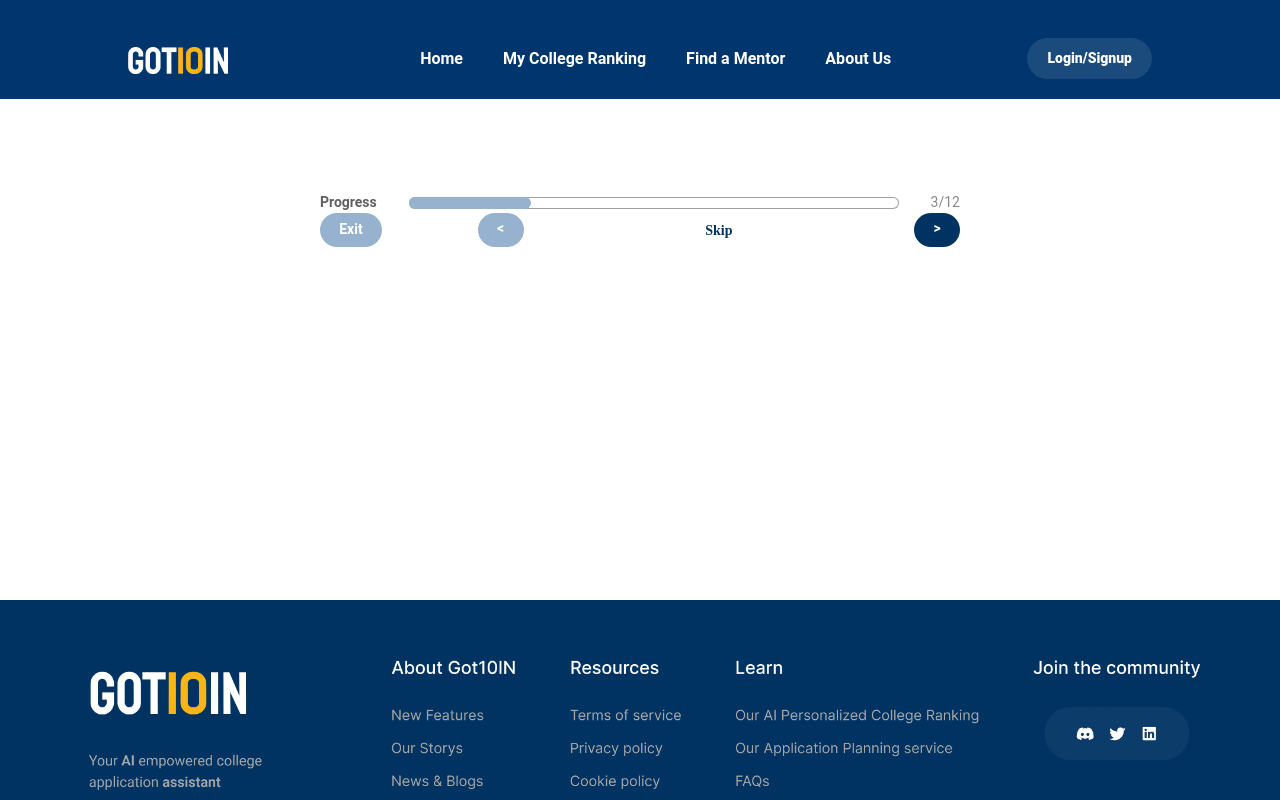
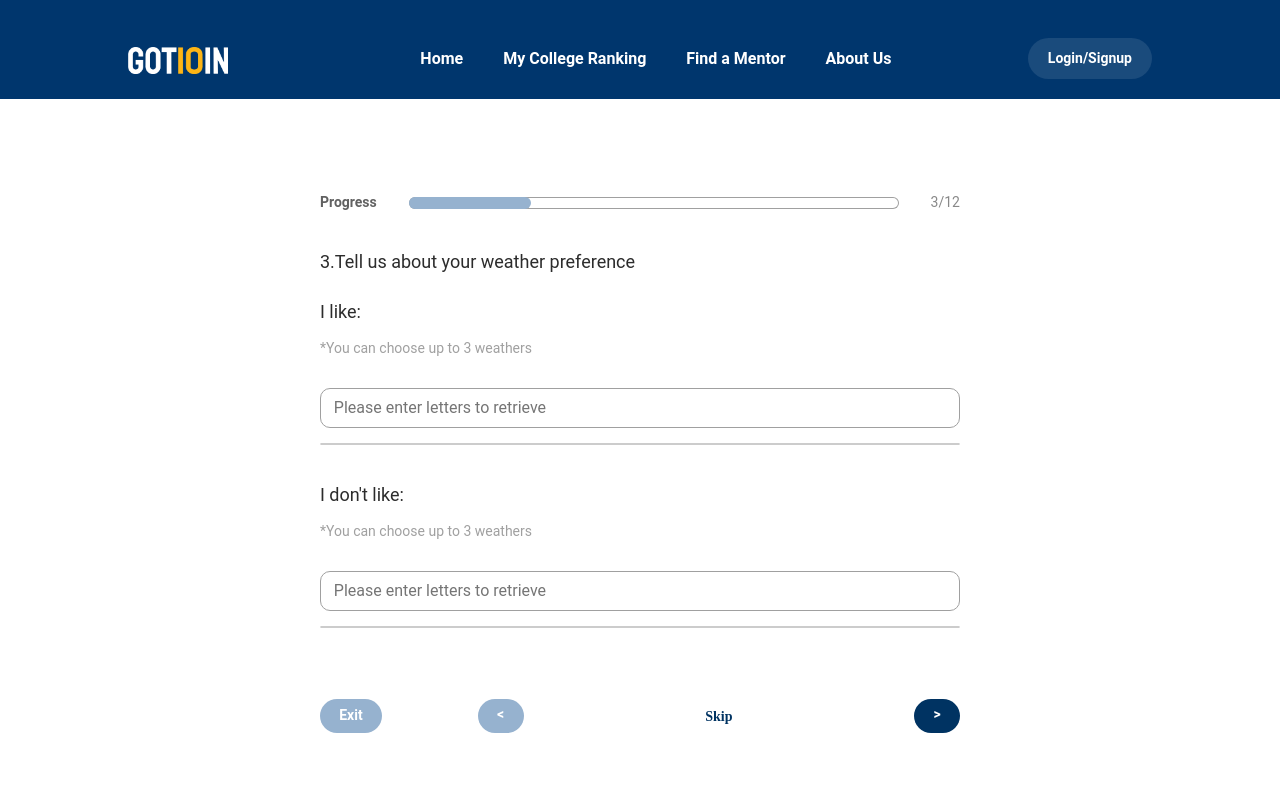
Before and after one commit to Got10IN/Got10IN, a React (Create React App) app: page /question3 in a window 1280 px wide. Shown: the top 800 px of the page. Built offline with nearby package versions, Linux system fonts and the light colour scheme.

Commit message:
Q1-Q4完成

```diff
--- a/src/components/header.css
+++ b/src/components/header.css
@@ -10,7 +10,7 @@
 .link1 {
   color: #FFFFFF;
   margin-left: 40px;
-  font-weight: bold;
+  font-weight: 600;
   text-decoration: none;
 }
 
@@ -25,7 +25,7 @@
 .custom-button {
     background-color: rgba(255, 255, 255, 0.1);
     font-size: 14px;
-    font-weight: 800;
+    font-weight: 600;
     color: white;
     border: none;
     border-radius: 999px;
--- a/src/components/questionnaire/Q3.js
+++ b/src/components/questionnaire/Q3.js
@@ -1,6 +1,53 @@
-import React from 'react';
+import React, { useState, useEffect } from 'react';
 import './Questionaire.css';
 import { Link } from 'react-router-dom';
+
+function FieldWithDropdown({ options, selectedOptions, onSelect }) {
+    const [field, setField] = useState('');
+    const [filteredOptions, setFilteredOptions] = useState([]);
+
+    useEffect(() => {
+        setField('');
+    }, [selectedOptions]);
+
+    const handleFieldChange = (e) => {
+        const inputValue = e.target.value;
+        setField(inputValue);
+
+        const filtered = options.filter(option =>
+            option.toLowerCase().includes(inputValue.toLowerCase())
+        );
+
+        setFilteredOptions(filtered);
+    };
+
+    const handleOptionClick = (option) => {
+        onSelect(option);
+    };
+
+    return (
+        <div>
+            <input
+                type="text"
+                className="Q-form-control"
+                placeholder="Please enter letters to retrieve"
+                value={field}
+                onChange={handleFieldChange}
+            />
+            <div className="dropdown">
+                {filteredOptions.map((option, index) => (
+                    <div
+                        key={index}
+                        className="dropdown-option"
+                        onClick={() => handleOptionClick(option)}
+                    >
+                        {option}
+                    </div>
+                ))}
+            </div>
+        </div>
+    );
+}
 
 function Q3() {
     const currentPage = 3;
@@ -11,10 +58,38 @@ function Q3() {
     const progressBarStyle = {
         width: `${progressPercentage}%`,
     };
+    const initialOptions = ["Sunny","Rainy","Stormy","Snowy","Icy","Foggy","Windy","Muggy","Dry","Tropical","Polar","Tornado-prone","Drought","Mild","Hailstorm","Psychology","Overcast","Blizzard","Heatwave","Tropical Cyclone","Dust Storm"];
+
+    const [selectedOptions1, setSelectedOptions1] = useState([]);
+    const [selectedOptions2, setSelectedOptions2] = useState([]);
+
+    const handleSelectOption1 = (option) => {
+        if (selectedOptions1.length < 3) {
+            setSelectedOptions1([...selectedOptions1, option]);
+        }
+    };
+
+    const handleRemoveOption1 = (index) => {
+        const updatedOptions = [...selectedOptions1];
+        updatedOptions.splice(index, 1);
+        setSelectedOptions1(updatedOptions);
+    };
+
+    const handleSelectOption2 = (option) => {
+        if (selectedOptions2.length < 3) {
+            setSelectedOptions2([...selectedOptions2, option]);
+        }
+    };
+
+    const handleRemoveOption2 = (index) => {
+        const updatedOptions = [...selectedOptions2];
+        updatedOptions.splice(index, 1);
+        setSelectedOptions2(updatedOptions);
+    };
 
     return (
         <div className="Q-fullscreen-container" style={{paddingTop:'15%',paddingBottom:'10%'}}>
-            <div className="Q-center-container">
+            <div className="Q-center-container" style={{ paddingBottom: '3%' }}>
                 <div className="progress-container">
                     <div className="progress-title">Progress</div>
                     <div className="barbackground">
@@ -23,7 +98,32 @@ function Q3() {
                     <div className="progress-text">{`${currentPage}/${totalPages}`}</div>
                 </div>
             </div>
-            <div className="Q-center-container">
+            <div className="Q-left-container" >
+                <p className='main-text'>3.Tell us about your weather preference</p>
+                <p className='main-text' style={{ paddingTop: '2%'}}>I like:</p>
+                <p className='small-text'>*You can choose up to 3 weathers</p>
+                <div className="selected-options-container">
+                    {selectedOptions1.map((option, index) => (
+                        <div key={index} className="selected-option">
+                            {option}
+                            <span className="remove-option" onClick={() => handleRemoveOption1(index)}>X</span>
+                        </div>
+                    ))}
+                </div>
+                <FieldWithDropdown options={initialOptions} selectedOptions={selectedOptions1} onSelect={handleSelectOption1} />
+                <p className='main-text' style={{ paddingTop: '5%' }}>I don't like:</p>
+                <p className='small-text'>*You can choose up to 3 weathers</p>
+                <div className="selected-options-container">
+                    {selectedOptions2.map((option, index) => (
+                        <div key={index} className="selected-option">
+                            {option}
+                            <span className="remove-option" onClick={() => handleRemoveOption2(index)}>X</span>
+                        </div>
+                    ))}
+                </div>
+                <FieldWithDropdown options={initialOptions} selectedOptions={selectedOptions2} onSelect={handleSelectOption2} />
+            </div>
+            <div className="Q-center-container" style={{ paddingTop: '5%' }}>
                 <Link to="/my-college-ranking" className="small-button" style={{backgroundColor:'#96B2CF',height:'10%',padding:'1% 3%',flex:'0.02',marginRight:'15%'}}>Exit</Link>
                 <div className='Q-Button-container' style={{flex:'0.98'}}>
                     <Link to="/question2" className="small-button" style={{backgroundColor:'#96B2CF',height:'100%',padding:'1% 4%'}}>&lt;</Link>
--- a/src/components/questionnaire/Q4.js
+++ b/src/components/questionnaire/Q4.js
@@ -1,6 +1,53 @@
-import React from 'react';
+import React, { useState, useEffect } from 'react';
 import './Questionaire.css';
 import { Link } from 'react-router-dom';
+
+function FieldWithDropdown({ options, selectedOptions, onSelect }) {
+    const [field, setField] = useState('');
+    const [filteredOptions, setFilteredOptions] = useState([]);
+
+    useEffect(() => {
+        setField('');
+    }, [selectedOptions]);
+
+    const handleFieldChange = (e) => {
+        const inputValue = e.target.value;
+        setField(inputValue);
+
+        const filtered = options.filter(option =>
+            option.toLowerCase().includes(inputValue.toLowerCase())
+        );
+
+        setFilteredOptions(filtered);
+    };
+
+    const handleOptionClick = (option) => {
+        onSelect(option);
+    };
+
+    return (
+        <div>
+            <input
+                type="text"
+                className="Q-form-control"
+                placeholder="Please enter letters to retrieve"
+                value={field}
+                onChange={handleFieldChange}
+            />
+            <div className="dropdown">
+                {filteredOptions.map((option, index) => (
+                    <div
+                        key={index}
+                        className="dropdown-option"
+                        onClick={() => handleOptionClick(option)}
+                    >
+                        {option}
+                    </div>
+                ))}
+            </div>
+        </div>
+    );
+}
 
 function Q4() {
     const currentPage = 4;
@@ -12,9 +59,38 @@ function Q4() {
         width: `${progressPercentage}%`,
     };
 
+    const initialOptions = ["Sunny","Rainy","Stormy","Snowy","Icy","Foggy","Windy","Muggy","Dry","Tropical","Polar","Tornado-prone","Drought","Mild","Hailstorm","Psychology","Overcast","Blizzard","Heatwave","Tropical Cyclone","Dust Storm"];
+
+    const [selectedOptions1, setSelectedOptions1] = useState([]);
+    const [selectedOptions2, setSelectedOptions2] = useState([]);
+
+    const handleSelectOption1 = (option) => {
+        if (selectedOptions1.length < 3) {
+            setSelectedOptions1([...selectedOptions1, option]);
+        }
+    };
+
+    const handleRemoveOption1 = (index) => {
+        const updatedOptions = [...selectedOptions1];
+        updatedOptions.splice(index, 1);
+        setSelectedOptions1(updatedOptions);
+    };
+
+    const handleSelectOption2 = (option) => {
+        if (selectedOptions2.length < 3) {
+            setSelectedOptions2([...selectedOptions2, option]);
+        }
+    };
+
+    const handleRemoveOption2 = (index) => {
+        const updatedOptions = [...selectedOptions2];
+        updatedOptions.splice(index, 1);
+        setSelectedOptions2(updatedOptions);
+    };
+
     return (
         <div className="Q-fullscreen-container" style={{paddingTop:'15%',paddingBottom:'10%'}}>
-            <div className="Q-center-container">
+            <div className="Q-center-container" style={{ paddingBottom: '3%' }}>
                 <div className="progress-container">
                     <div className="progress-title">Progress</div>
                     <div className="barbackground">
@@ -23,7 +99,32 @@ function Q4() {
                     <div className="progress-text">{`${currentPage}/${totalPages}`}</div>
                 </div>
             </div>
-            <div className="Q-center-container">
+            <div className="Q-left-container" >
+                <p className='main-text'>3.Tell us about your location preference</p>
+                <p className='main-text' style={{ paddingTop: '2%'}}>I like:</p>
+                <p className='small-text'>*You can choose up to 3 locations</p>
+                <div className="selected-options-container">
+                    {selectedOptions1.map((option, index) => (
+                        <div key={index} className="selected-option">
+                            {option}
+                            <span className="remove-option" onClick={() => handleRemoveOption1(index)}>X</span>
+                        </div>
+                    ))}
+                </div>
+                <FieldWithDropdown options={initialOptions} selectedOptions={selectedOptions1} onSelect={handleSelectOption1} />
+                <p className='main-text' style={{ paddingTop: '5%' }}>I don't like:</p>
+                <p className='small-text'>*You can choose up to 3 locations</p>
+                <div className="selected-options-container">
+                    {selectedOptions2.map((option, index) => (
+                        <div key={index} className="selected-option">
+                            {option}
+                            <span className="remove-option" onClick={() => handleRemoveOption2(index)}>X</span>
+                        </div>
+                    ))}
+                </div>
+                <FieldWithDropdown options={initialOptions} selectedOptions={selectedOptions2} onSelect={handleSelectOption2} />
+            </div>
+            <div className="Q-center-container" style={{ paddingTop: '5%' }}>
                 <Link to="/my-college-ranking" className="small-button" style={{backgroundColor:'#96B2CF',height:'10%',padding:'1% 3%',flex:'0.02',marginRight:'15%'}}>Exit</Link>
                 <div className='Q-Button-container' style={{flex:'0.98'}}>
                     <Link to="/question3" className="small-button" style={{backgroundColor:'#96B2CF',height:'100%',padding:'1% 4%'}}>&lt;</Link>
--- a/src/components/questionnaire/Questionaire.css
+++ b/src/components/questionnaire/Questionaire.css
@@ -1,6 +1,6 @@
 .Q-fullscreen-container {
     width: 100%;
-    min-height: 600px;
+    min-height: 700px;
     height: auto;
     background-color: white;
 }
@@ -58,6 +58,7 @@
 .main-text {
     font-size: 18px;
     color: #2C2C2C;
+    line-height: normal
 }
 
 .small-text {
@@ -116,6 +117,10 @@
     height: 40px;
     border: 1px solid #A0A0A0;
     padding: 1% 2%;
+    /* 隐藏浏览器默认的下拉箭头 */
+    -webkit-appearance: none;
+    -moz-appearance: none;
+    appearance: none;
 }
 
 .dropdown {
```
Also changed, not shown: src/components/questionnaire/Q1.js (+4 -4 lines), src/components/questionnaire/Q2.js (+37 -8 lines).
